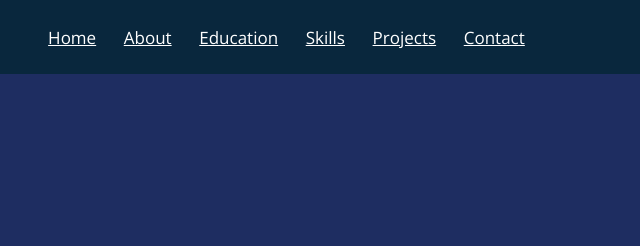
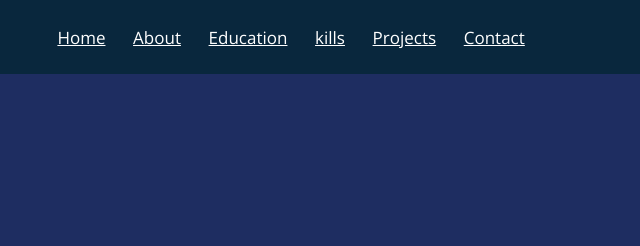
Before and after one commit to Shloketon/Shlok-Dayma, a plain HTML site: page index.html in a window 1280 px wide. Shown: the top 246 px of the page, 640-1280 px from the left. Drawn offline with nearby package versions, Linux system fonts and the light colour scheme.

Commit message:
Update index.html

```diff
--- a/index.html
+++ b/index.html
@@ -15,7 +15,7 @@
         class="active">Home</a>
         <a href="about.html"  style="--i:2;">About</a>
         <a href="Education.html"  style="--i:3;">Education</a>
-        <a href="skills.html"  style="--i:4;">Skills</a>
+        <a href="skills.html"  style="--i:4;">kills</a>
         <a href="projects.html" style="--i:5">Projects</a>
         <a href="Contact.html"  style="--i:6;">Contact</a>
     </nav>
```
